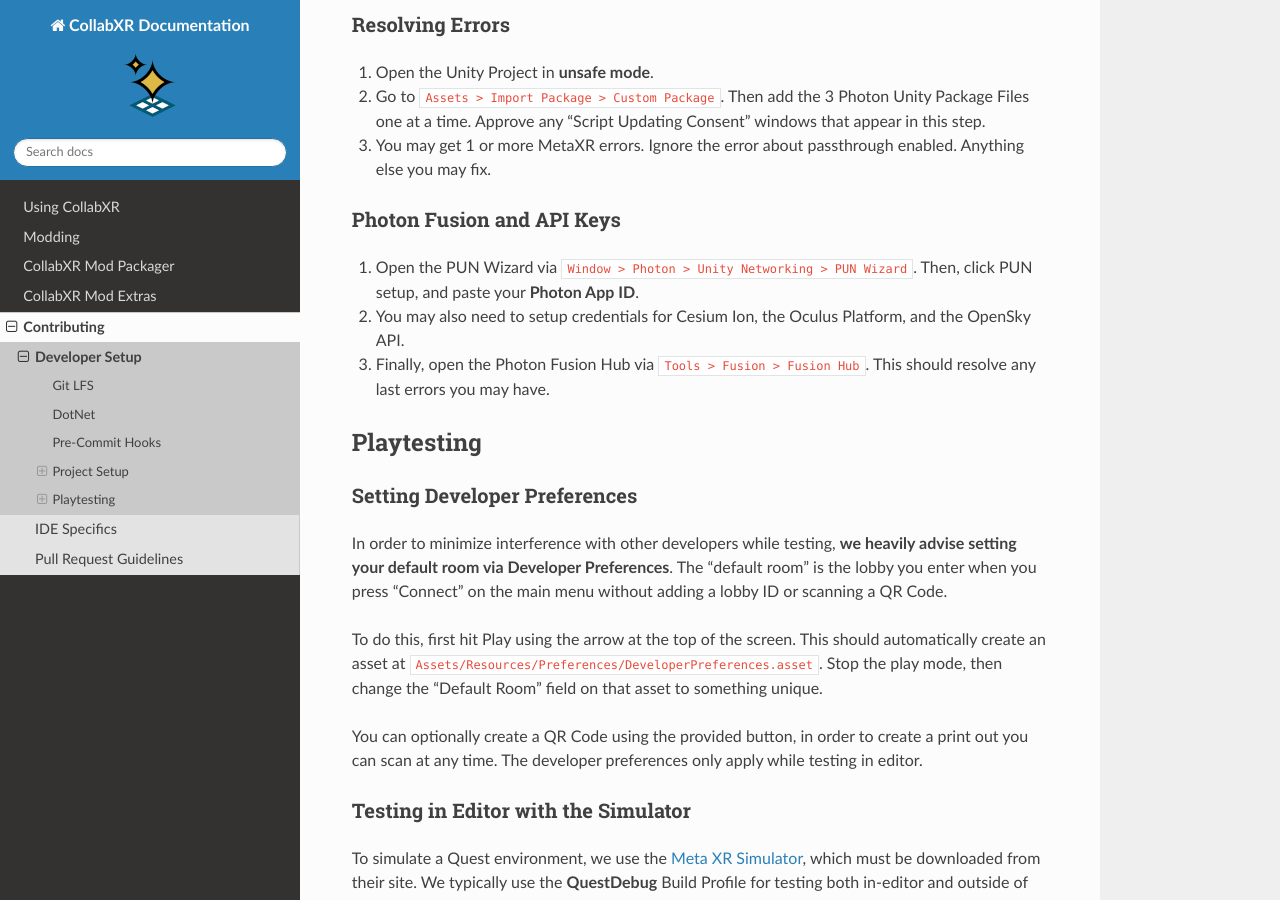
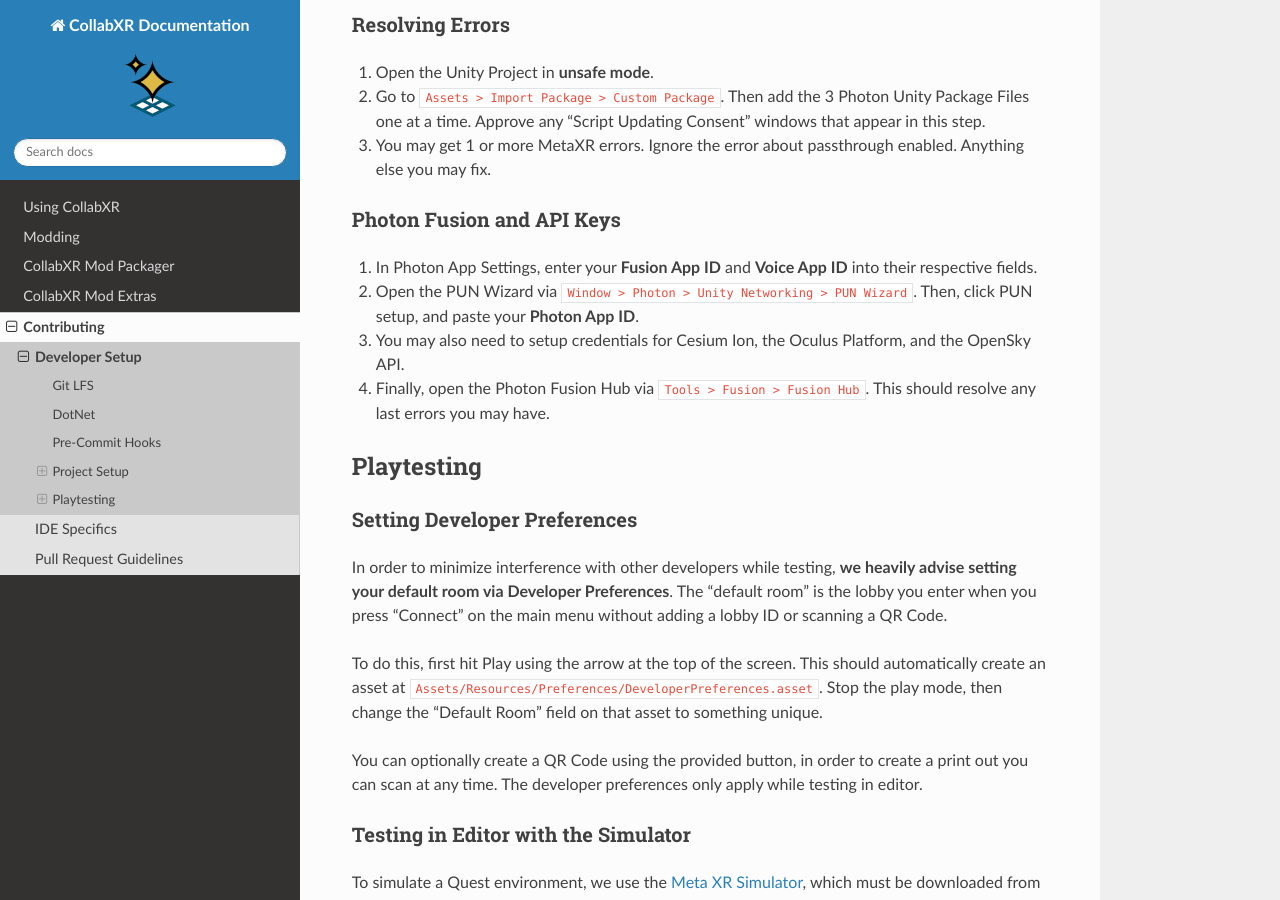
Before and after one commit to Envision-Center/CollabXR-Documentation, a Sphinx documentation site: the page built from docs/source/contribution/setup.rst, in a window 1280 px wide and 900 px high, scrolled down 2005 px. Built offline with Sphinx 7.4.7 and the Read the Docs theme 3.1.0, drawn with Linux system fonts in a browser that asks for light colours.

Commit message:
added note about voice app ID

```diff
--- a/docs/source/contribution/setup.rst
+++ b/docs/source/contribution/setup.rst
@@ -106,9 +106,10 @@
 Photon Fusion and API Keys
 ^^^^^^^^^^^^^^^^^^^^^^^^^^^^^
 
-1. Open the PUN Wizard via ``Window > Photon > Unity Networking > PUN Wizard``. Then, click PUN setup, and paste your **Photon App ID**.
-2. You may also need to setup credentials for Cesium Ion, the Oculus Platform, and the OpenSky API.
-3. Finally, open the Photon Fusion Hub via ``Tools > Fusion > Fusion Hub``. This should resolve any last errors you may have.
+1. In Photon App Settings, enter your **Fusion App ID** and **Voice App ID** into their respective fields.
+2. Open the PUN Wizard via ``Window > Photon > Unity Networking > PUN Wizard``. Then, click PUN setup, and paste your **Photon App ID**.
+3. You may also need to setup credentials for Cesium Ion, the Oculus Platform, and the OpenSky API.
+4. Finally, open the Photon Fusion Hub via ``Tools > Fusion > Fusion Hub``. This should resolve any last errors you may have.
 
 Playtesting
 ------------------
```
